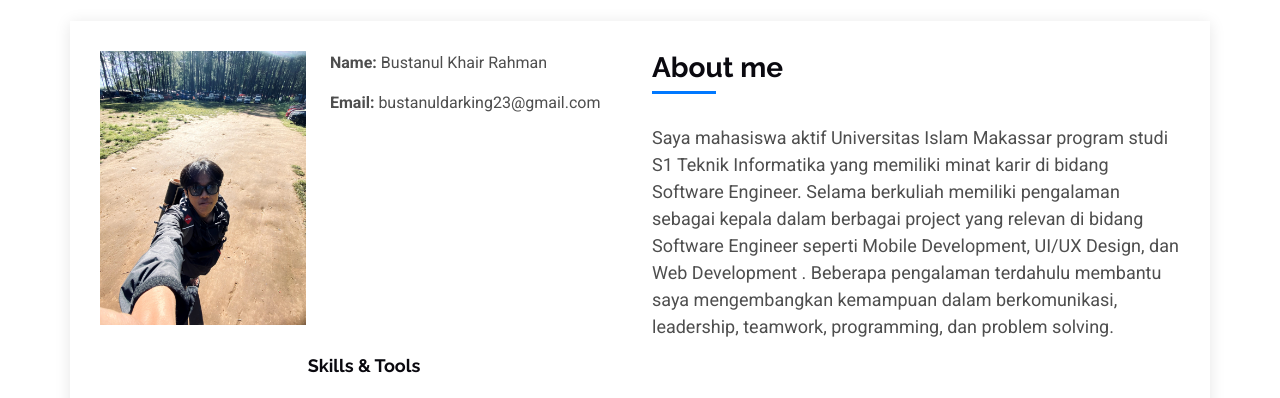
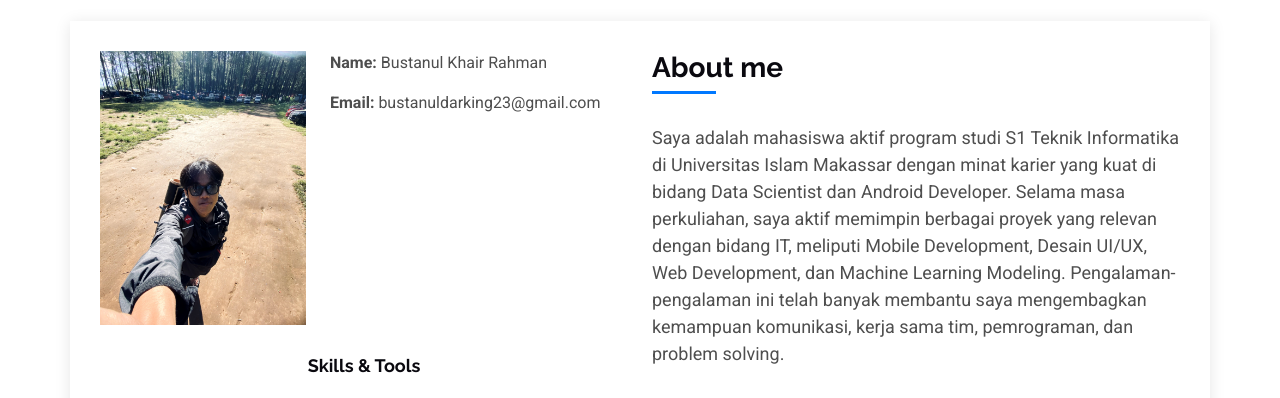
Before and after one commit to Tanzz08/my-portofolio, a plain HTML site: page index.html in a window 1280 px wide. Shown: the part 840-1238 px from the top of the page. Drawn offline with Linux system fonts and the light colour scheme.

Commit message:
update profile

```diff
--- a/index.html
+++ b/index.html
@@ -136,7 +136,7 @@
             <div class="about-me">
               <h4>About me</h4>
               <p>
-                Saya mahasiswa aktif Universitas Islam Makassar program studi S1 Teknik Informatika yang memiliki minat karir di bidang Software Engineer. Selama berkuliah memiliki pengalaman sebagai kepala dalam berbagai project yang relevan di bidang Software Engineer seperti Mobile Development, UI/UX Design, dan Web Development . Beberapa pengalaman terdahulu membantu saya mengembangkan kemampuan dalam  berkomunikasi, leadership, teamwork, programming, dan problem solving.
+                Saya adalah mahasiswa aktif program studi S1 Teknik Informatika di Universitas Islam Makassar dengan minat karier yang kuat di bidang Data Scientist dan Android Developer. Selama masa perkuliahan, saya aktif memimpin berbagai proyek yang relevan dengan bidang IT, meliputi Mobile Development, Desain UI/UX, Web Development, dan Machine Learning Modeling. Pengalaman-pengalaman ini telah banyak membantu saya mengembagkan kemampuan komunikasi, kerja sama tim, pemrograman, dan problem solving.
               </p>
             </div>
           </div>
```
